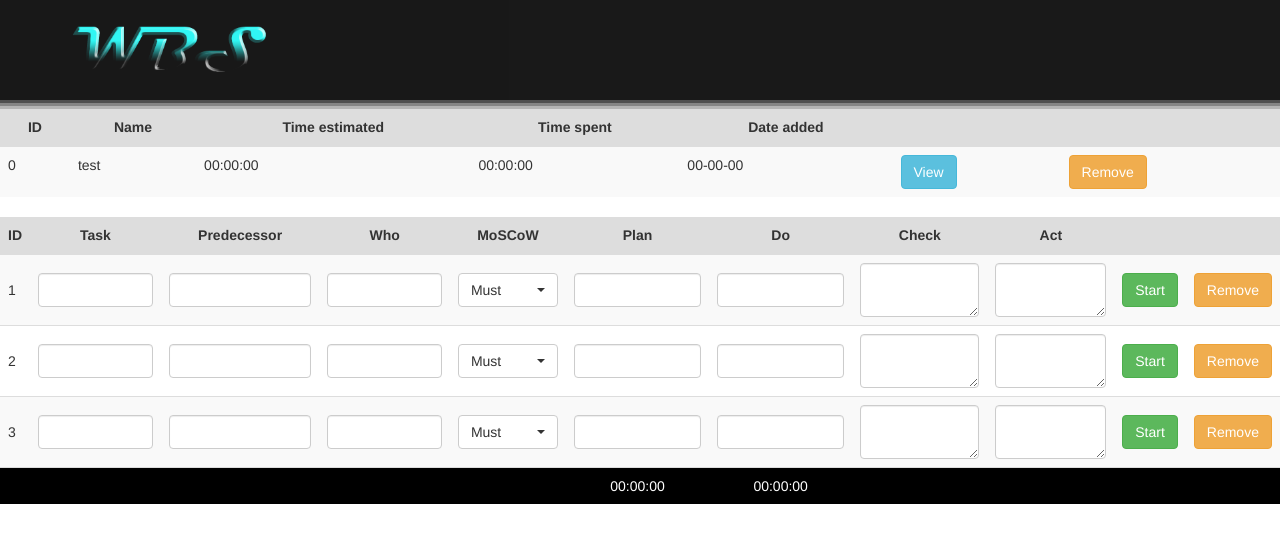
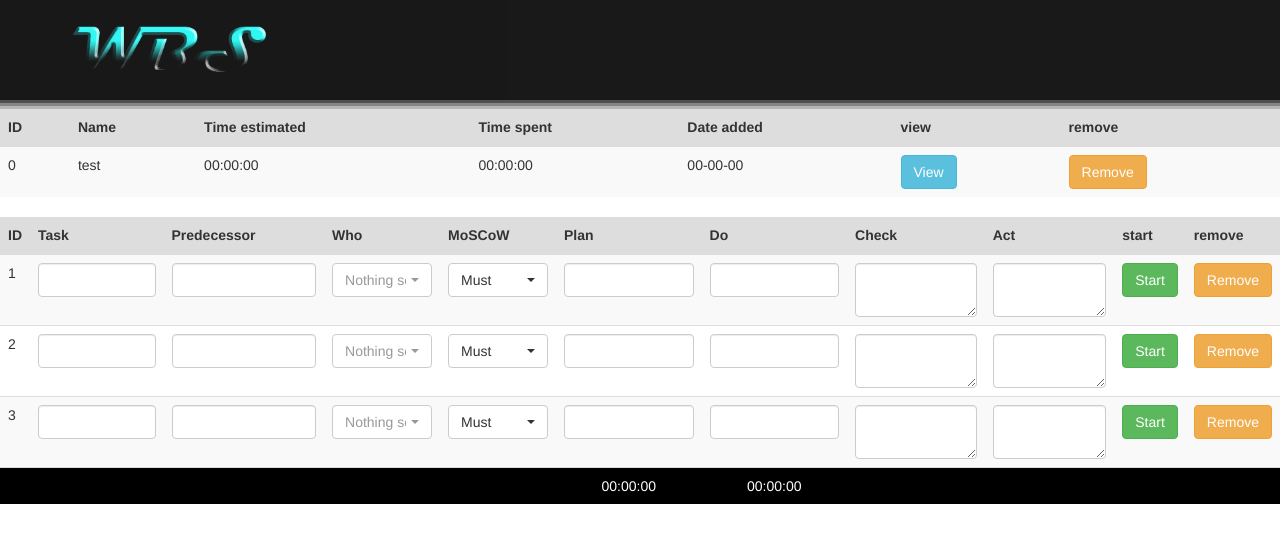
Before and after one commit to DamienKusters/wbsMonitor, a PHP site: page / in a window 1280 px wide. Shown: the top 543 px of the page. Run offline with PHP 8.4, Linux system fonts and the light colour scheme.

Commit message:
fixed table cell  alignment, changed predecessor input type to number, replaced input for user with a dropdownlist

```diff
--- a/css/default.css
+++ b/css/default.css
@@ -14,9 +14,9 @@ body
 }
 
 .VerticalALign{
-    vertical-align: middle!important;
+    vertical-align: left;
 }
 
 th{
-    text-align: center;
+    text-align: left;
 }
--- a/index.php
+++ b/index.php
@@ -34,8 +34,8 @@
                                 <th>Time estimated</th>
                                 <th>Time spent</th>
                                 <th>Date added</th>
-                                <th></th>
-                                <th></th>
+                                <th>view</th>
+                                <th>remove</th>
                             </tr>
                         </thead>
                         <tbody>
@@ -68,16 +68,19 @@
                                 <th>Do</th>
                                 <th>Check</th>
                                 <th>Act</th>
-                                <th></th>
-                                <th></th>
+                                <th>start</th>
+                                <th>remove</th>
                             </tr>
                         </thead>
                         <tbody>
                             <tr>
                                 <td class="VerticalALign Number">1</td>
                                 <td class="VerticalALign Task"><input class="form-control" type="text" /></td>
-                                <td class="VerticalALign Predecessor"><input class="form-control" type="text" /></td>
-                                <td class="VerticalALign Who"><input class="form-control" type="text" /></td>
+                                <td class="VerticalALign Predecessor"><input class="form-control" type="number" /></td>
+                                <td class="VerticalALign Who">
+                                     <select class="selectpicker" data-width="100px">
+                                     </select>
+                                </td>
                                 <td class="VerticalALign MoSCoW">
                                     <select class="selectpicker" data-width="100px">
                                         <option value="Must">Must</option>
@@ -96,8 +99,11 @@
                             <tr>
                                 <td class="VerticalALign Number">2</td>
                                 <td class="VerticalALign Task"><input class="form-control" type="text" /></td>
-                                <td class="VerticalALign Predecessor"><input class="form-control" type="text" /></td>
-                                <td class="VerticalALign Who"><input class="form-control" type="text" /></td>
+                                <td class="VerticalALign Predecessor"><input class="form-control" type="number" /></td>
+                                <td class="VerticalALign Who">
+                                    <select class="selectpicker" data-width="100px">
+                                     </select>
+                                </td>
                                 <td class="VerticalALign MoSCoW">
                                     <select class="selectpicker" data-width="100px">
                                         <option value="Must">Must</option>
@@ -116,8 +122,11 @@
                             <tr>
                                 <td class="VerticalALign Number">3</td>
                                 <td class="VerticalALign Task"><input class="form-control" type="text" /></td>
-                                <td class="VerticalALign Predecessor"><input class="form-control" type="text" /></td>
-                                <td class="VerticalALign Who"><input class="form-control" type="text" /></td>
+                                <td class="VerticalALign Predecessor"><input class="form-control" type="number" /></td>
+                                <td class="VerticalALign Who">
+                                    <select class="selectpicker" data-width="100px">
+                                    </select>
+                                </td>
                                 <td class="VerticalALign MoSCoW">
                                     <select class="selectpicker" data-width="100px">
                                         <option value="Must">Must</option>
```
